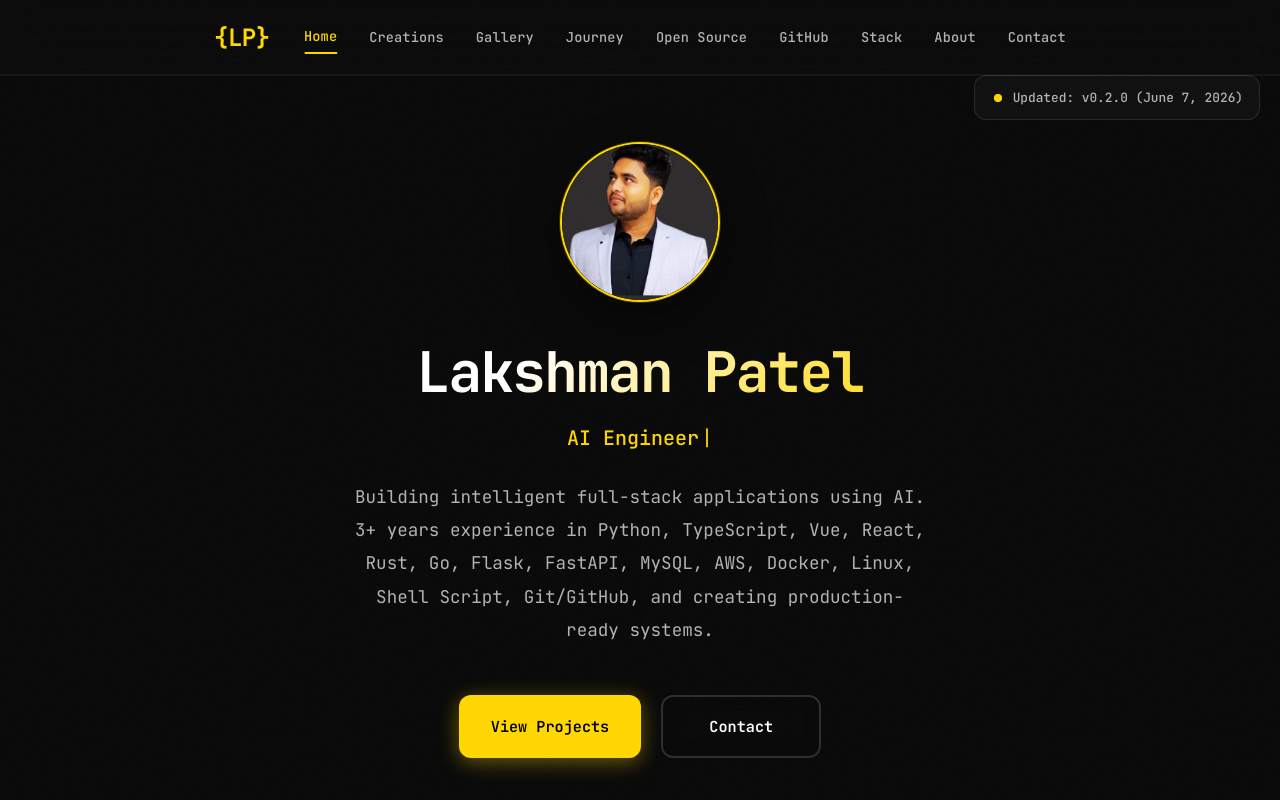
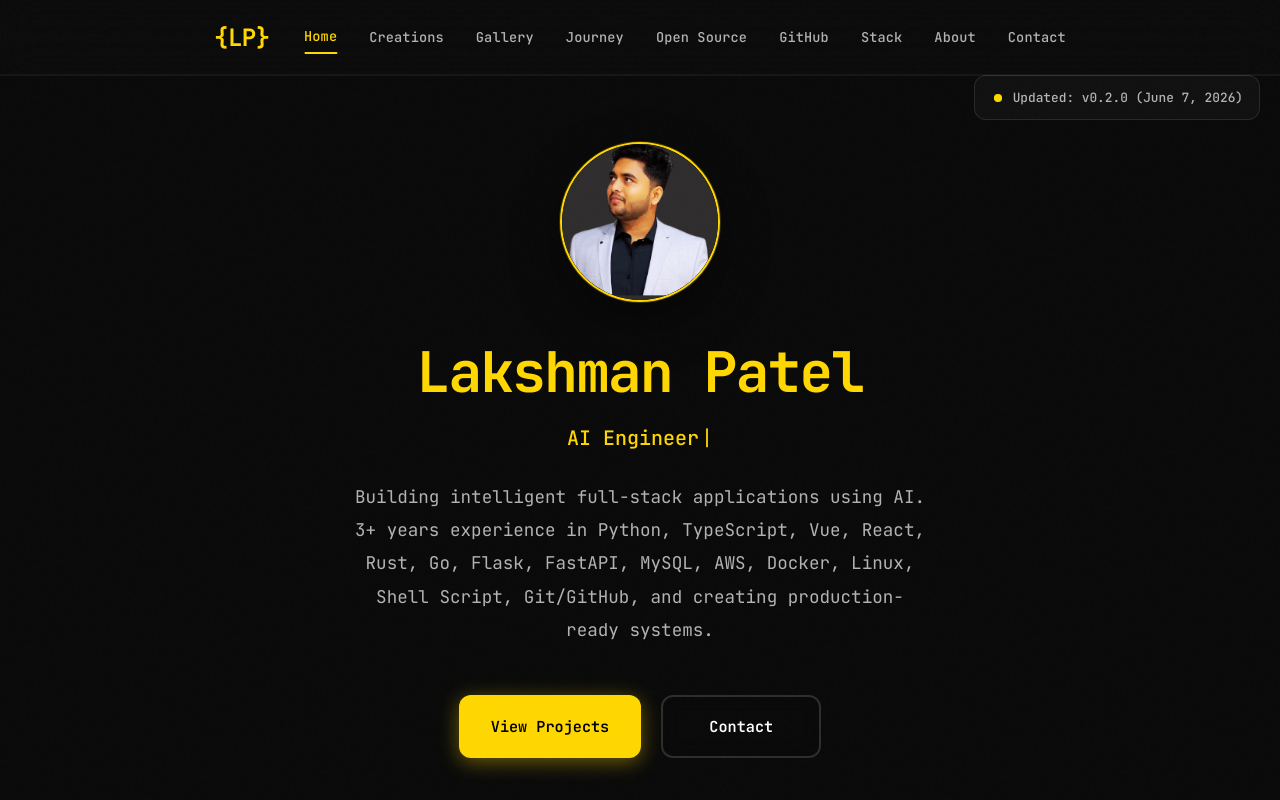
Before and after one commit to Patel230/portfolio, a Vue app: page / in a window 1280 px wide. Shown: the top 800 px of the page. Built offline with nearby package versions, Linux system fonts and the light colour scheme.

Commit message:
fix: set hero name color to solid gold (var(--accent))
Replaces the white-to-gold gradient text with a flat yellow so the name
reads as a clear, consistent accent color rather than a gradient fade.

```diff
--- a/src/sections/HeroSection.vue
+++ b/src/sections/HeroSection.vue
@@ -124,13 +124,9 @@
   font-size: 3.5rem;
   font-weight: 800;
   margin-bottom: 16px;
-  color: #ffffff;
+  color: var(--accent);
   letter-spacing: -0.03em;
   line-height: 1.1;
-  background: var(--gradient-hero);
-  -webkit-background-clip: text;
-  -webkit-text-fill-color: transparent;
-  background-clip: text;
 }
 
 .hero-title .accent {
```
